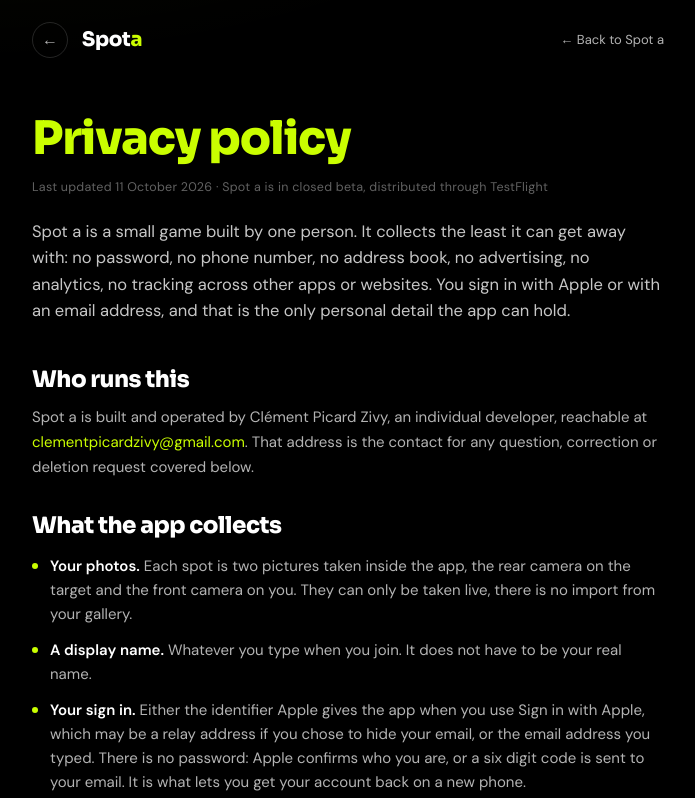
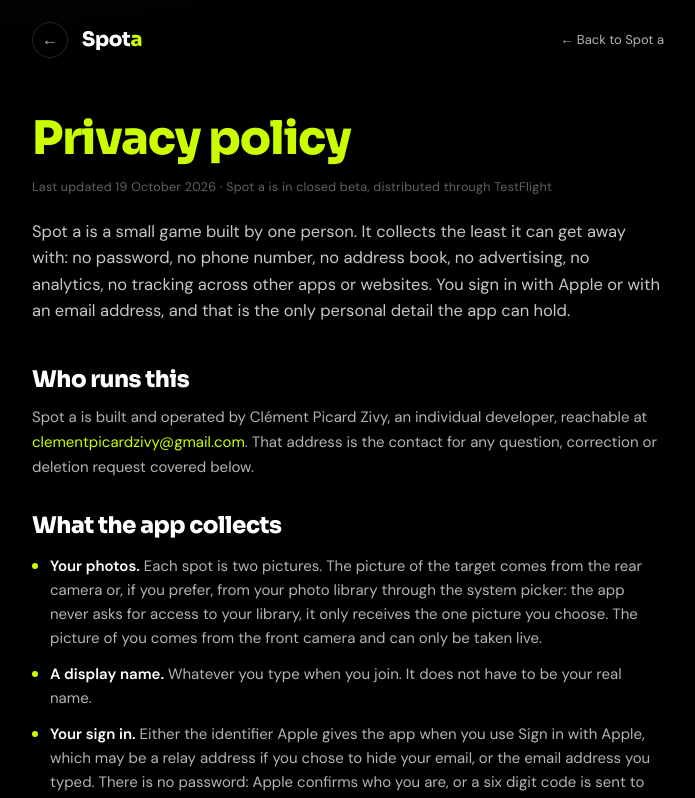
Before and after one commit to ClementPZ/clementpz-portfolio, a Next.js app: page /spota/privacy in a window 1280 px wide. Shown: the top 798 px of the page, without its empty margins (292-987 px from the left). Built offline with nearby package versions, Linux system fonts and the light colour scheme.

Commit message:
Say on the privacy page that a spot may come from the photo library

```diff
--- a/src/app/spota/privacy/page.tsx
+++ b/src/app/spota/privacy/page.tsx
@@ -31,7 +31,7 @@
 const SPOT = "#cafe00";
 const SPOT_INK = "#0a0d00";
 const CONTACT = "clementpicardzivy@gmail.com";
-const UPDATED = "11 October 2026";
+const UPDATED = "19 October 2026";
 
 export default function SpotaPrivacyPage() {
   return (
@@ -80,9 +80,11 @@
           <h2>What the app collects</h2>
           <ul className="spotap-list">
             <li>
-              <b>Your photos.</b> Each spot is two pictures taken inside the app, the
-              rear camera on the target and the front camera on you. They can only be
-              taken live, there is no import from your gallery.
+              <b>Your photos.</b> Each spot is two pictures. The picture of the target
+              comes from the rear camera or, if you prefer, from your photo library
+              through the system picker: the app never asks for access to your library,
+              it only receives the one picture you choose. The picture of you comes from
+              the front camera and can only be taken live.
             </li>
             <li>
               <b>A display name.</b> Whatever you type when you join. It does not have
```
